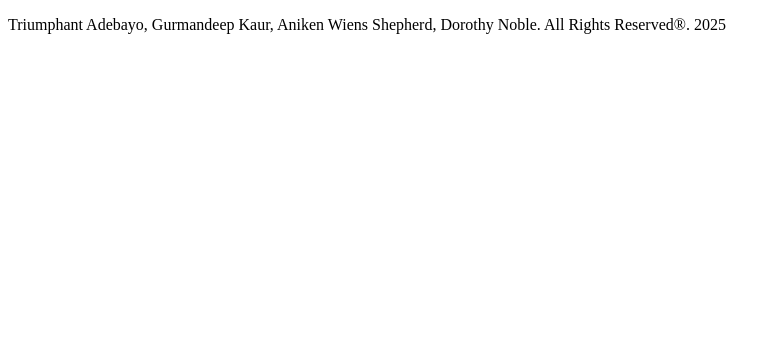
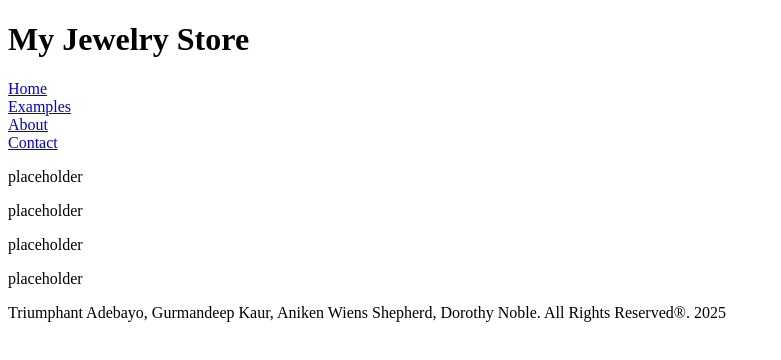
Before and after one commit to anikenskywalker99/hack2-group6-comp2230, a plain HTML site: page index.html in a window 1280 px wide. Shown: the whole page, without its empty margins (0-781 px from the left). Drawn offline with Linux system fonts and the light colour scheme.

Commit message:
Added placeholders to help format the code.

```diff
--- a/index.html
+++ b/index.html
@@ -6,9 +6,34 @@
     <title>[Jewelry Store (to be named)]</title>
     <link rel="stylesheet" href="styles.css" />
 </head>
-
-
-<footer>
-    <p>Triumphant Adebayo, Gurmandeep Kaur, Aniken Wiens Shepherd, Dorothy Noble. All Rights Reserved®. 2025</p>
-</footer>
+    <body>
+		<header>
+			<h1>My Jewelry Store</h1>
+			<nav>
+                <div class="flex-container">
+                    <div><a href="#home">Home</a></div>
+                    <div><a href="#examples">Examples</a></div>
+                    <div><a href="#about">About</a></div>
+                    <div><a href="#contact">Contact</a></div>
+                </div>
+			</nav>
+		</header>
+        <main class="main-content">
+            <section id="home">
+                <p>placeholder</p>
+            </section>
+            <section id="examples">
+                <p>placeholder</p>
+            </section>
+            <section id="about">
+                <p>placeholder</p>
+            </section>
+            <section id="contact">
+                <p>placeholder</p>
+            </section>
+        </main>
+        <footer>
+            <p>Triumphant Adebayo, Gurmandeep Kaur, Aniken Wiens Shepherd, Dorothy Noble. All Rights Reserved®. 2025</p>
+        </footer>
+    </body>
 </html>
--- a/styles.css
+++ b/styles.css
@@ -0,0 +1,3 @@
+:root {
+    --red: red;
+}
```
